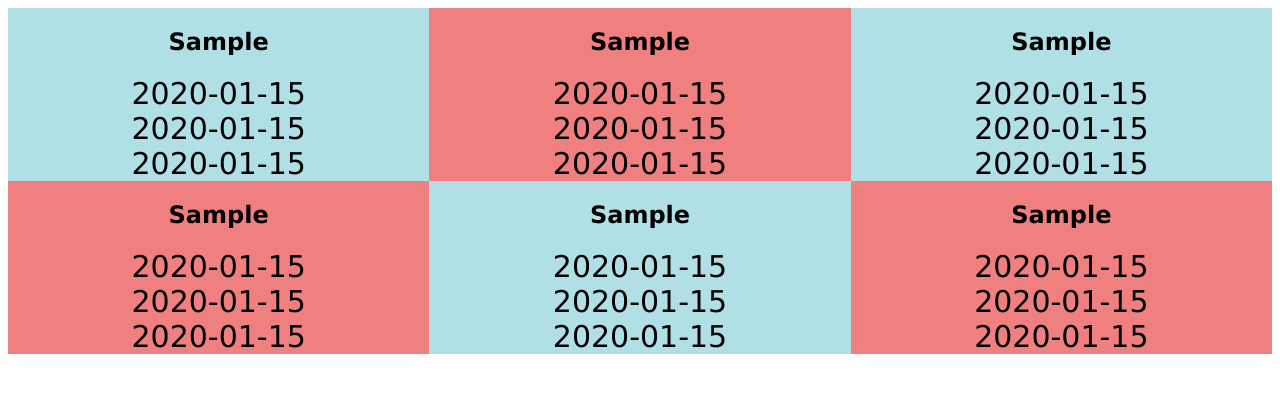
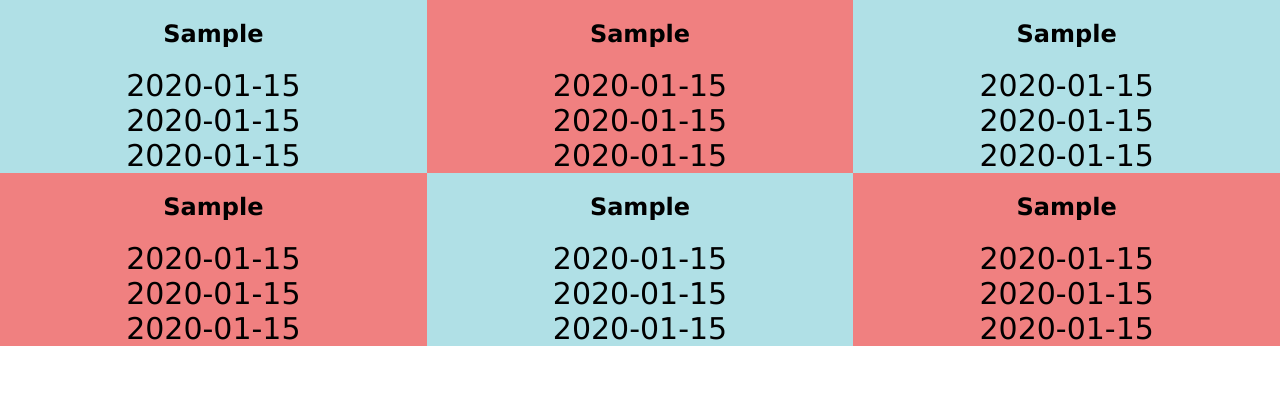
Before and after one commit to sslipetz/ttcTimes, a Flask app: template templates/index.html in a window 1280 px wide. Shown: the top 393 px of the page. Run offline with Flask 2, Linux system fonts and the light colour scheme; the template is opened without the code that fills it: most values are stand-ins (such as "Sample title", 1, 10 or a date in 2020); some libraries are stand-ins or nearby versions.

Commit message:
resizing for display

```diff
--- a/templates/index.html
+++ b/templates/index.html
@@ -32,8 +32,7 @@ padding: 10px;
 }
 </style>
 </head>
-<body>
-
+<body style="margin: 0;">
 <div class="col-container">
   <div class="col" style="background:powderblue">
     <h2>{{route0}}</h2>
```
